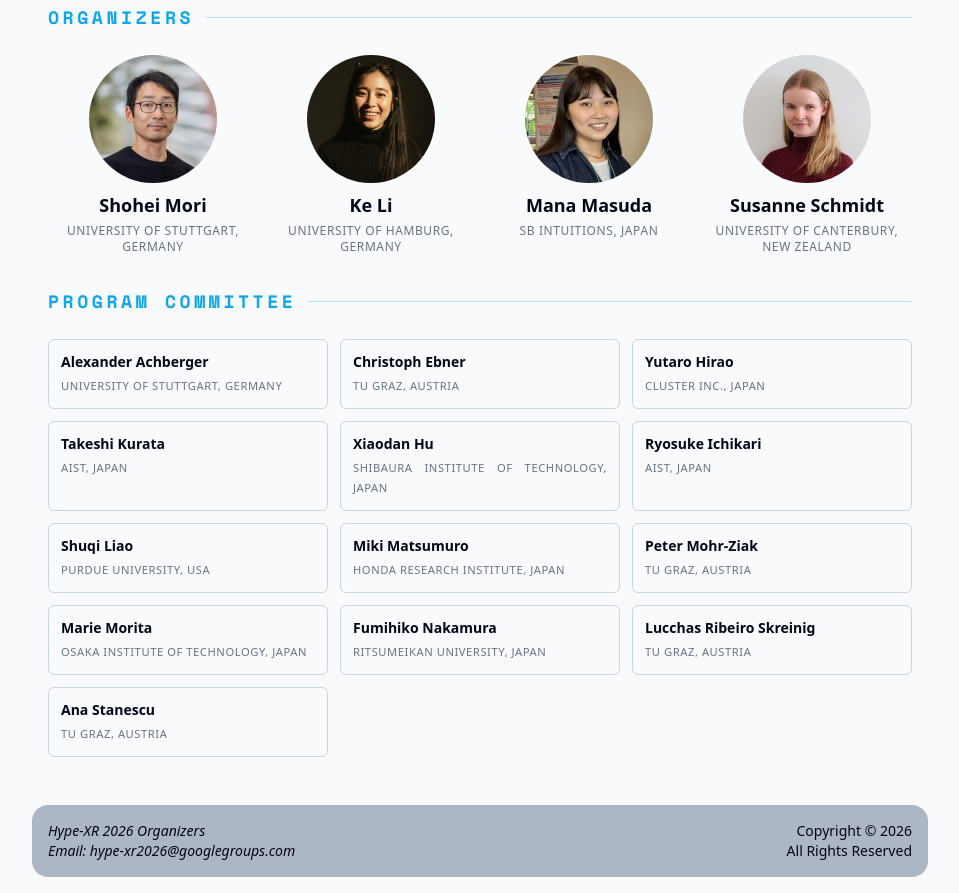
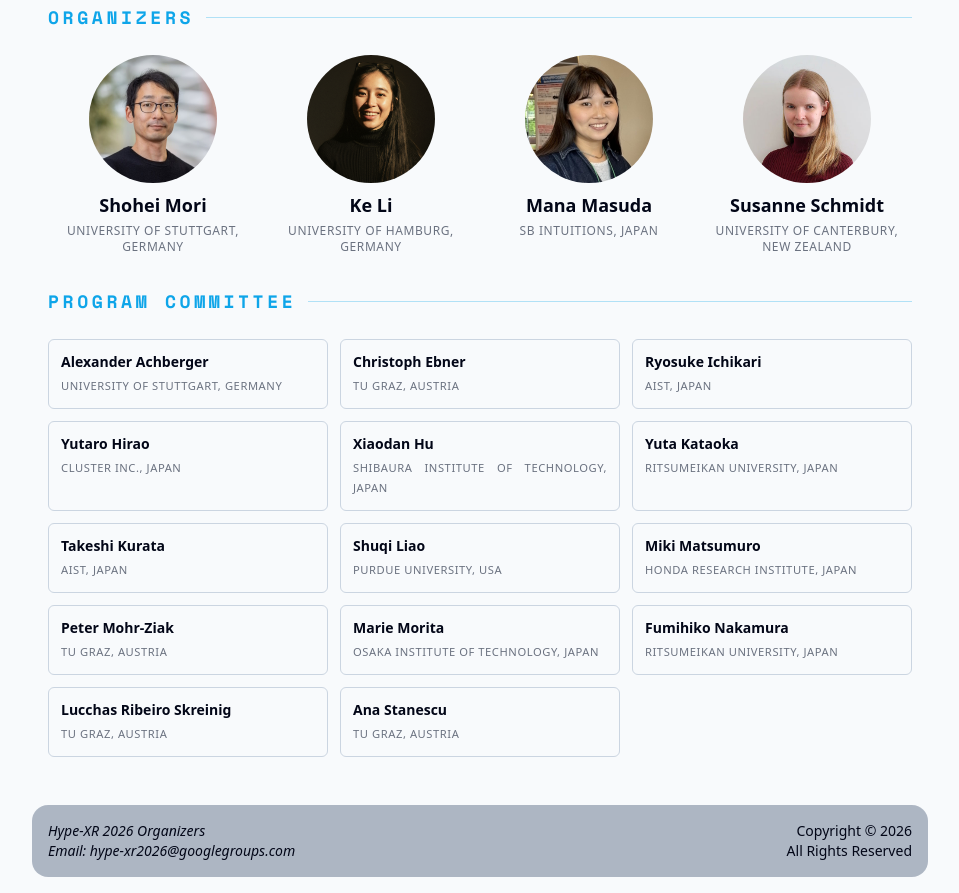
Before and after one commit to mediated-reality/rf4xr, a website: page docs/hype-xr2026/index.html in a window 1280 px wide. Shown: the part 2159-3052 px from the top of the page, without its empty margins (160-1119 px from the left). Drawn offline with nearby package versions, Linux system fonts and the light colour scheme.

Commit message:
added yuta kataoka

```diff
--- a/docs/hype-xr2026/index.html
+++ b/docs/hype-xr2026/index.html
@@ -353,19 +353,23 @@
                     <div class="text-[0.7rem] uppercase tracking-wider text-gray-500 dark:text-gray-400 pt-1">TU Graz, Austria</div>
                 </div>
                 <div class="border border-slate-300 dark:border-slate-700/70 rounded-md p-3 hover:border-sky-500/60 dark:hover:border-sky-400/60 transition-colors">
+                    <div class="text-sm font-bold">Ryosuke Ichikari</div>
+                    <div class="text-[0.7rem] uppercase tracking-wider text-gray-500 dark:text-gray-400 pt-1">AIST, Japan</div>
+                </div>
+                <div class="border border-slate-300 dark:border-slate-700/70 rounded-md p-3 hover:border-sky-500/60 dark:hover:border-sky-400/60 transition-colors">
                     <div class="text-sm font-bold">Yutaro Hirao</div>
                     <div class="text-[0.7rem] uppercase tracking-wider text-gray-500 dark:text-gray-400 pt-1">Cluster Inc., Japan</div>
-                </div>
-                <div class="border border-slate-300 dark:border-slate-700/70 rounded-md p-3 hover:border-sky-500/60 dark:hover:border-sky-400/60 transition-colors">
-                    <div class="text-sm font-bold">Takeshi Kurata</div>
-                    <div class="text-[0.7rem] uppercase tracking-wider text-gray-500 dark:text-gray-400 pt-1">AIST, Japan</div>
                 </div>
                 <div class="border border-slate-300 dark:border-slate-700/70 rounded-md p-3 hover:border-sky-500/60 dark:hover:border-sky-400/60 transition-colors">
                     <div class="text-sm font-bold">Xiaodan Hu</div>
                     <div class="text-[0.7rem] uppercase tracking-wider text-gray-500 dark:text-gray-400 pt-1">Shibaura Institute of Technology, Japan</div>
                 </div>
                 <div class="border border-slate-300 dark:border-slate-700/70 rounded-md p-3 hover:border-sky-500/60 dark:hover:border-sky-400/60 transition-colors">
-                    <div class="text-sm font-bold">Ryosuke Ichikari</div>
+                    <div class="text-sm font-bold">Yuta Kataoka</div>
+                    <div class="text-[0.7rem] uppercase tracking-wider text-gray-500 dark:text-gray-400 pt-1">Ritsumeikan University, Japan</div>
+                </div>
+                <div class="border border-slate-300 dark:border-slate-700/70 rounded-md p-3 hover:border-sky-500/60 dark:hover:border-sky-400/60 transition-colors">
+                    <div class="text-sm font-bold">Takeshi Kurata</div>
                     <div class="text-[0.7rem] uppercase tracking-wider text-gray-500 dark:text-gray-400 pt-1">AIST, Japan</div>
                 </div>
                 <div class="border border-slate-300 dark:border-slate-700/70 rounded-md p-3 hover:border-sky-500/60 dark:hover:border-sky-400/60 transition-colors">
```
